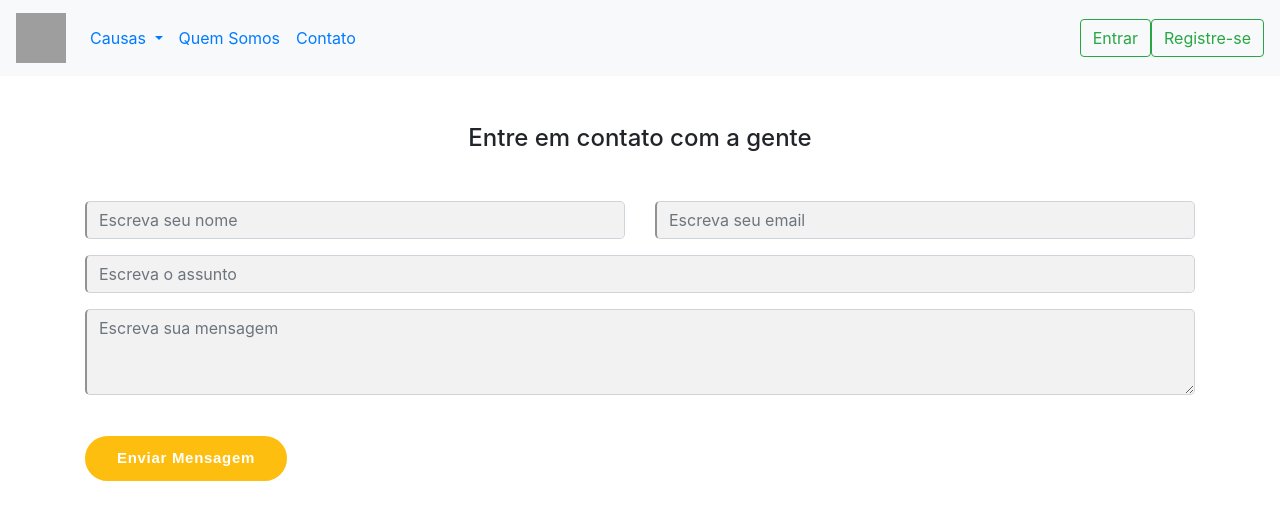
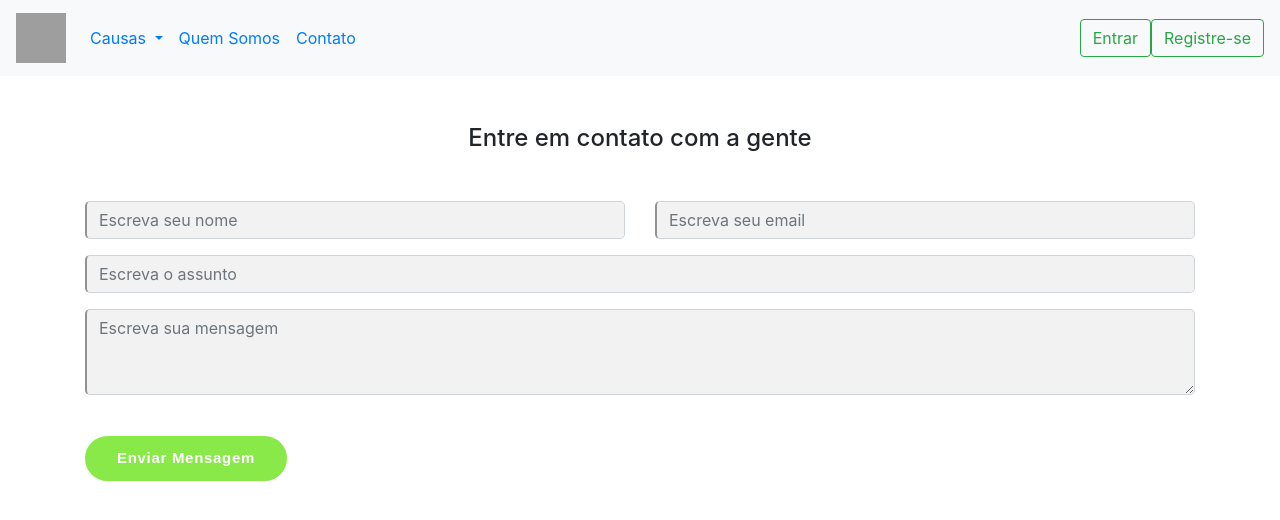
Before and after one commit to wesley-devr/projeto-integrador, an Angular app in the folder frontend/: page / in a window 1280 px wide. Shown: the top 520 px of the page. Built offline with nearby package versions, Linux system fonts and the light colour scheme; grey boxes are pictures that could not be loaded.

Commit message:
Alteração no botão do formulário

```diff
--- a/frontend/src/app/contato/contato.component.css
+++ b/frontend/src/app/contato/contato.component.css
@@ -19,8 +19,8 @@
     text-transform: capitalize;
     letter-spacing: 0.7px;
     font-weight: 600;
-    border: 2px solid #febe10;
-    background: #febe10;
+    border: 2px solid #88e948;
+    background: #88e948;
     border-radius: 30px;
     cursor: pointer;
     color: #fff;
```
